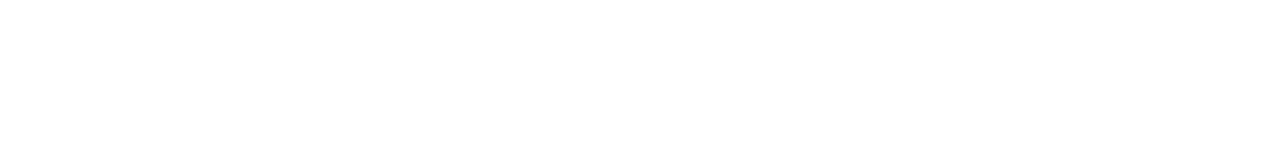
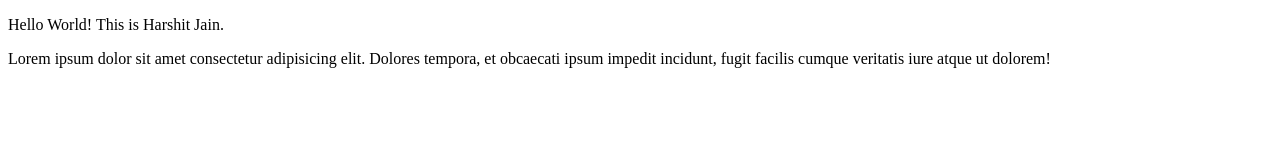
Before and after one commit to harshhitjainn16/Experiment-1, a plain HTML site: page index.html in a window 1280 px wide. Drawn offline with Linux system fonts and the light colour scheme.

Commit message:
branch commit

```diff
--- a/index.html
+++ b/index.html
@@ -3,9 +3,11 @@
 <head>
     <meta charset="UTF-8">
     <meta name="viewport" content="width=device-width, initial-scale=1.0">
-    <title>Document</title>
+    <title>Harshit Jain</title>
 </head>
 <body>
-
+    <p>Hello World! This is Harshit Jain.
+    </p>
+    <p>Lorem ipsum dolor sit amet consectetur adipisicing elit. Dolores tempora, et obcaecati ipsum impedit incidunt, fugit facilis cumque veritatis iure atque ut dolorem!</p>
 </body>
 </html>
```
